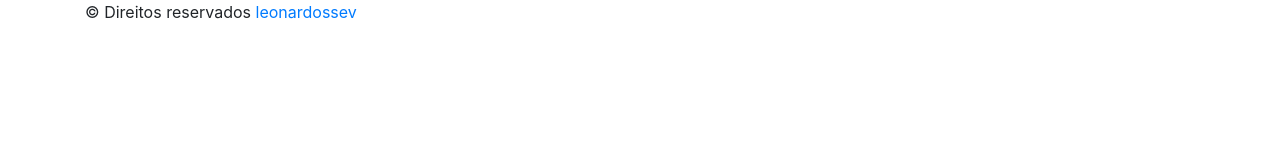
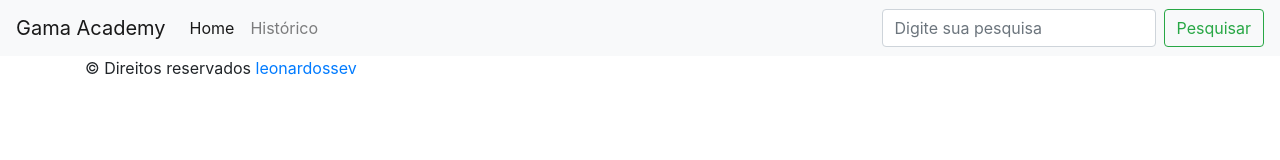
Before and after one commit to LeonardoSSev/gxp29-barbecue, a plain HTML site: page index.html in a window 1280 px wide. Drawn offline with nearby package versions, Linux system fonts and the light colour scheme.

Commit message:
Adds header with navbar

```diff
--- a/index.html
+++ b/index.html
@@ -7,7 +7,29 @@
     <link rel="stylesheet" href="https://stackpath.bootstrapcdn.com/bootstrap/4.4.1/css/bootstrap.min.css" integrity="sha384-Vkoo8x4CGsO3+Hhxv8T/Q5PaXtkKtu6ug5TOeNV6gBiFeWPGFN9MuhOf23Q9Ifjh" crossorigin="anonymous">
   </head>
   <body>
+    <header>
+      <nav class="navbar navbar-expand-lg navbar-light bg-light">
+      <a class="navbar-brand" href="#">Gama Academy</a>
+        <button class="navbar-toggler" type="button" data-toggle="collapse" data-target="#navbarSupportedContent" aria-controls="navbarSupportedContent" aria-expanded="false" aria-label="Toggle navigation">
+          <span class="navbar-toggler-icon"></span>
+        </button>
 
+        <div class="collapse navbar-collapse" id="navbarSupportedContent">
+          <ul class="navbar-nav mr-auto">
+            <li class="nav-item active">
+              <a class="nav-link" href="#">Home <span class="sr-only">(current)</span></a>
+            </li>
+            <li class="nav-item">
+              <a class="nav-link" href="#">Histórico</a>
+            </li>
+          </ul>
+          <form class="form-inline my-2 my-lg-0">
+            <input class="form-control mr-sm-2" type="search" placeholder="Digite sua pesquisa" aria-label="Search">
+            <button class="btn btn-outline-success my-2 my-sm-0" type="submit">Pesquisar</button>
+          </form>
+        </div>
+      </nav>
+    </header>
 
     <footer>
       <div class="container">
```
